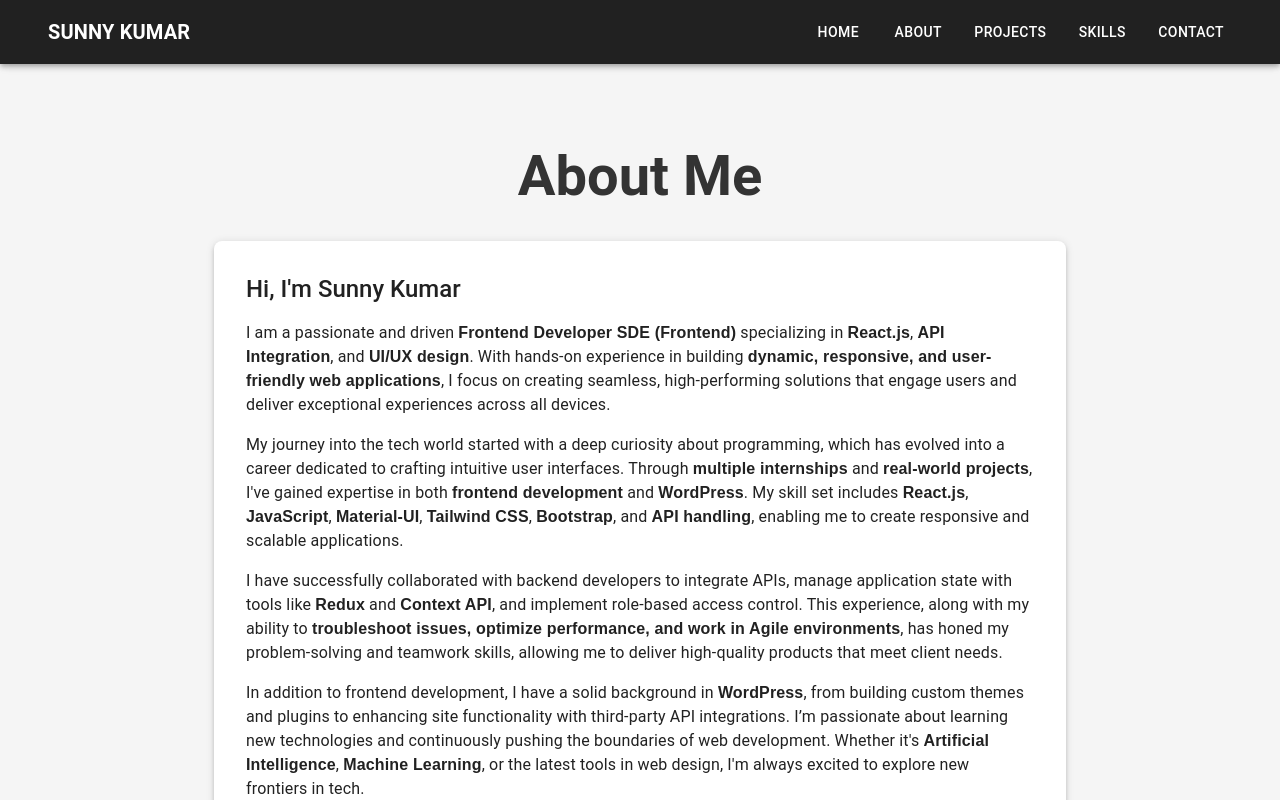
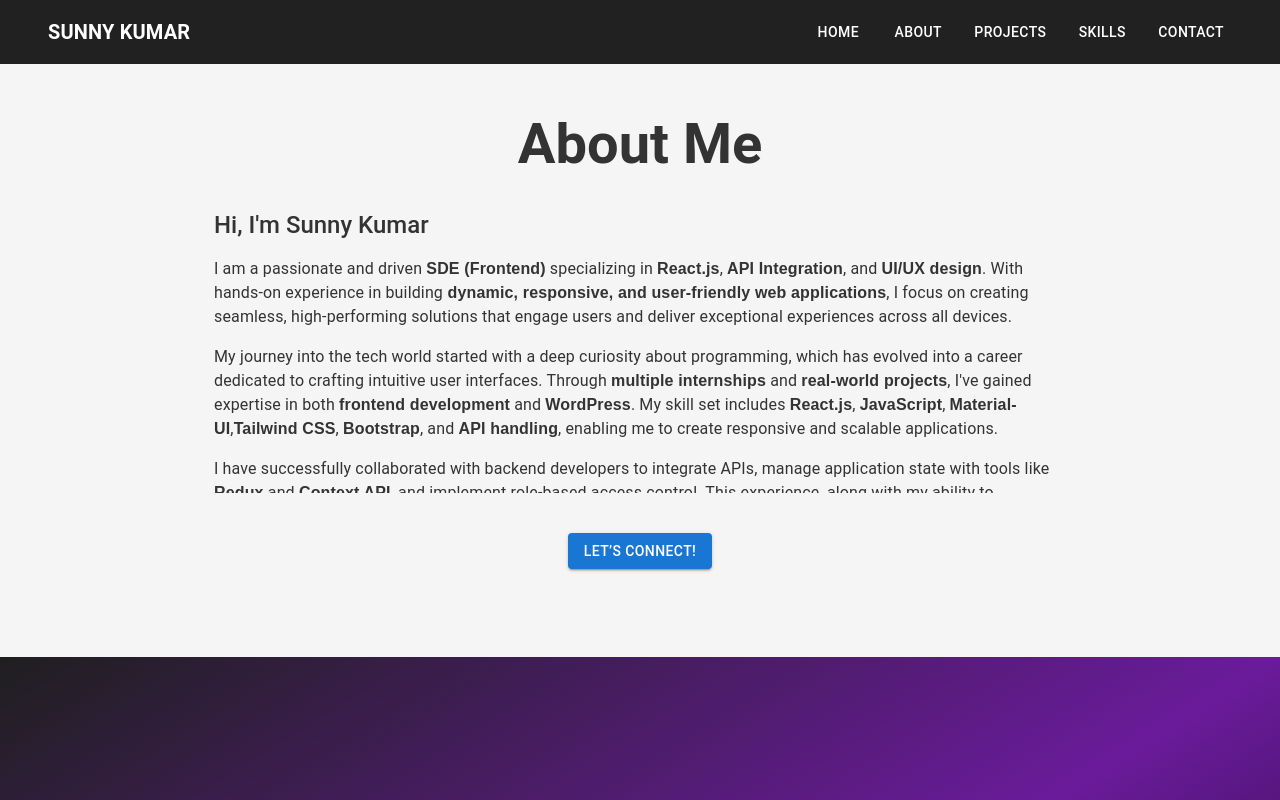
Before and after one commit to sunnykumar917/My_Portfolio, a React (Vite) app: page /about in a window 1280 px wide. Shown: the top 800 px of the page. Built offline with nearby package versions, Linux system fonts and the light colour scheme.

Commit message:
add and update all file

```diff
--- a/package.json
+++ b/package.json
@@ -17,6 +17,7 @@
     "react": "^19.0.0",
     "react-dom": "^19.0.0",
     "react-router-dom": "^7.5.0",
+    "react-router-hash-link": "^2.4.3",
     "react-scroll": "^1.9.3"
   },
   "devDependencies": {
@@ -25,6 +26,7 @@
     "@types/react": "^19.0.10",
     "@types/react-dom": "^19.0.4",
     "@types/react-router-dom": "^5.3.3",
+    "@types/react-router-hash-link": "^2.4.9",
     "@types/react-scroll": "^1.8.10",
     "@vitejs/plugin-react": "^4.3.4",
     "eslint": "^9.21.0",
--- a/src/App.tsx
+++ b/src/App.tsx
@@ -1,11 +1,9 @@
 import { BrowserRouter as Router, Route, Routes } from 'react-router-dom';
-
 import Hero from './Sections/Hero';
 import About from './Sections/About';
 import Projects from './Sections/Projects';
 import Skills from './Sections/Skills';
 import Contact from './Sections/Contact';
-
 import Layout from './Components/Layout/Layout';
 
 const App: React.FC = () => {
@@ -13,7 +11,6 @@ const App: React.FC = () => {
   return (
 
       <Router>
-
         <Layout>
           <Routes>
 
--- a/src/Components/Layout/Header/Header.tsx
+++ b/src/Components/Layout/Header/Header.tsx
@@ -1,9 +1,10 @@
 import React from 'react';
-import { AppBar, Toolbar, Typography, Button, Box, IconButton, Drawer, Container } from '@mui/material';
+import { AppBar, Toolbar, Typography, Button, Box, IconButton, Drawer, Container, useScrollTrigger } from '@mui/material';
 import MenuIcon from '@mui/icons-material/Menu';
 import { Link } from 'react-scroll';
 const Header: React.FC = () => {
   const [drawerOpen, setDrawerOpen] = React.useState(false);
+  const trigger = useScrollTrigger();
 
   const toggleDrawer = () => {
     setDrawerOpen(!drawerOpen);
@@ -11,8 +12,15 @@ const Header: React.FC = () => {
 
   return (
     <>
-
-      <AppBar position="sticky" sx={{ backgroundColor: '#212121' }}>
+      <AppBar
+        position="sticky"
+        elevation={trigger ? 4 : 0}
+        sx={{
+          backgroundColor: trigger ? 'rgba(33, 33, 33, 0.7)' : '#212121',
+          backdropFilter: trigger ? 'blur(10px)' : 'none',
+          transition: 'background-color 0.3s ease, backdrop-filter 0.3s ease',
+        }}
+      >
         <Container maxWidth="xl">
           <Toolbar sx={{ justifyContent: 'space-between', display: 'flex' }}>
             <Typography variant="h6" sx={{ fontWeight: 'bold', textTransform: 'uppercase', color: 'white' }}>
@@ -35,7 +43,6 @@ const Header: React.FC = () => {
                 Contact
               </Button>
             </Box>
-
             <IconButton sx={{ display: { xs: 'block', md: 'none' } }} onClick={toggleDrawer} color="inherit">
               <MenuIcon />
             </IconButton>
@@ -64,6 +71,7 @@ const Header: React.FC = () => {
       </Drawer>
     </>
   );
+
 };
 
 export default Header;
--- a/src/Sections/About.tsx
+++ b/src/Sections/About.tsx
@@ -1,13 +1,16 @@
-import { Box, Container, Typography, Paper, Button } from '@mui/material';
+import { Box, Container, Typography, Button } from '@mui/material';
+import { HashLink as Link } from 'react-router-hash-link';
 
 const About: React.FC = () => {
   return (
     <Box
     sx={{
-        py: { xs: 6, sm: 8, md: 10 },
+      py: { xs: 4, sm: 5, md: 6 }, // Reduced vertical padding (top and bottom)
+
       backgroundColor: '#f5f5f5',
       color: '#333',
     }}
+
     >
       <Container maxWidth="md">
         <Typography
@@ -23,7 +26,7 @@ const About: React.FC = () => {
           About Me
         </Typography>
 
-        {/* Flex container to hold both sections */}
+        {/* Flex container */}
         <Box
           sx={{
             display: 'flex',
@@ -33,48 +36,89 @@ const About: React.FC = () => {
             alignItems: 'stretch',
           }}
         >
-          {/* First Section - Who Am I */}
-          <Paper
+          {/* Scrollable content with fixed button */}
+          <Box
             sx={{
-              padding: 4,
-              backgroundColor: '#fff',
-              boxShadow: 3,
-              borderRadius: '8px',
-              flex: 1,
+              width: '100%',
+              height: '400px',
+              position: 'relative',
               display: 'flex',
               flexDirection: 'column',
-              justifyContent: 'space-between',
+              overflow: 'hidden',
+            }}
+          >
+            <Box
+              sx={{
+                flex: 1,
+                overflowY: 'auto',
+                '&::-webkit-scrollbar': {
+                  display: 'none', // Chrome, Safari, Edge
+                },
               }}
             >
               <Typography variant="h5" sx={{ fontWeight: 500, mb: 2 }}>
                 Hi, I'm Sunny Kumar
               </Typography>
               <Typography variant="body1" sx={{ mb: 2 }}>
-              I am a passionate and driven <strong>Frontend Developer SDE (Frontend)</strong> specializing in <strong>React.js</strong>, <strong>API Integration</strong>, and <strong>UI/UX design</strong>. With hands-on experience in building <strong>dynamic, responsive, and user-friendly web applications</strong>, I focus on creating seamless, high-performing solutions that engage users and deliver exceptional experiences across all devices.
+                I am a passionate and driven <strong>SDE (Frontend)</strong> specializing in <strong>React.js</strong>,
+                <strong> API Integration</strong>, and <strong>UI/UX design</strong>. With hands-on experience in building
+                <strong> dynamic, responsive, and user-friendly web applications</strong>,
+                I focus on creating seamless, high-performing solutions that engage users and deliver exceptional experiences across all devices.
               </Typography>
               <Typography variant="body1" sx={{ mb: 2 }}>
-              My journey into the tech world started with a deep curiosity about programming, which has evolved into a career dedicated to crafting intuitive user interfaces. Through <strong>multiple internships</strong> and <strong>real-world projects</strong>, I've gained expertise in both <strong>frontend development</strong> and <strong>WordPress</strong>. My skill set includes <strong>React.js</strong>, <strong>JavaScript</strong>, <strong>Material-UI</strong>, <strong>Tailwind CSS</strong>, <strong>Bootstrap</strong>, and <strong>API handling</strong>, enabling me to create responsive and scalable applications.
+                My journey into the tech world started with a deep curiosity about programming,
+                which has evolved into a career dedicated to crafting intuitive user interfaces.
+                Through <strong>multiple internships</strong> and <strong>real-world projects</strong>,
+                I've gained expertise in both <strong>frontend development</strong> and <strong>WordPress</strong>.
+                My skill set includes <strong>React.js</strong>, <strong>JavaScript</strong>, <strong>Material-UI</strong>,
+                <strong>Tailwind CSS</strong>, <strong>Bootstrap</strong>, and <strong>API handling</strong>,
+                enabling me to create responsive and scalable applications.
               </Typography>
               <Typography variant="body1" sx={{ mb: 2 }}>
-              I have successfully collaborated with backend developers to integrate APIs, manage application state with tools like <strong>Redux</strong> and <strong>Context API</strong>, and implement role-based access control. This experience, along with my ability to <strong>troubleshoot issues, optimize performance, and work in Agile environments</strong>, has honed my problem-solving and teamwork skills, allowing me to deliver high-quality products that meet client needs.
+                I have successfully collaborated with backend developers to integrate APIs,
+                manage application state with tools like <strong>Redux</strong> and <strong>Context API</strong>,
+                and implement role-based access control. This experience, along with my ability to
+                <strong> troubleshoot issues, optimize performance, and work in Agile environments</strong>,
+                has honed my problem-solving and teamwork skills, allowing me to deliver high-quality products that meet client needs.
               </Typography>
               <Typography variant="body1" sx={{ mb: 2 }}>
-              In addition to frontend development, I have a solid background in <strong>WordPress</strong>, from building custom themes and plugins to enhancing site functionality with third-party API integrations. I’m passionate about learning new technologies and continuously pushing the boundaries of web development. Whether it's <strong>Artificial Intelligence</strong>, <strong>Machine Learning</strong>, or the latest tools in web design, I'm always excited to explore new frontiers in tech.
+                In addition to frontend development, I have a solid background in <strong>WordPress</strong>,
+                from building custom themes and plugins to enhancing site functionality with third-party API integrations.
+                I’m passionate about learning new technologies and continuously pushing the boundaries of web development.
+                Whether it's <strong>Artificial Intelligence</strong>, <strong>Machine Learning</strong>,
+                or the latest tools in web design, I'm always excited to explore new frontiers in tech.
               </Typography>
               <Typography variant="body1" sx={{ mb: 2 }}>
-              I believe in writing <strong>clean, efficient code</strong>, <strong>solving problems creatively</strong>, and <strong>focusing on user-centric designs</strong>. Communication and collaboration are key to delivering successful projects, and I thrive in fast-paced, collaborative environments where I can quickly adapt and contribute to innovative solutions.
+                I believe in writing <strong>clean, efficient code</strong>,
+                <strong> solving problems creatively</strong>, and <strong>focusing on user-centric designs</strong>.
+                Communication and collaboration are key to delivering successful projects, and I thrive in fast-paced,
+                collaborative environments where I can quickly adapt and contribute to innovative solutions.
               </Typography>
               <Typography variant="body1" sx={{ mb: 4 }}>
                 🚀 <strong>Let’s build something great together!</strong>
               </Typography>
+            </Box>
 
-            {/* Button to contact */}
-            <a href="#contact" style={{ textDecoration: 'none', alignSelf: 'center' }}>
+            <Box
+              sx={{
+                position: 'absolute',
+                bottom: 0,
+                left: 0,
+                width: '100%',
+                backgroundColor: '#f5f5f5',
+                py: 5,
+                display: 'flex',
+                justifyContent: 'center',
+
+              }}
+            >
+              <Link smooth to="#contact">
   <Button variant="contained" color="primary">
     Let’s Connect!
   </Button>
-            </a>
-          </Paper>
+</Link>
+            </Box>
+          </Box>
         </Box>
       </Container>
     </Box>
```
Also changed, not shown: 1 other file (tests, documents, lock files or other folders). Lines whose indentation alone changed are shown as unchanged.
